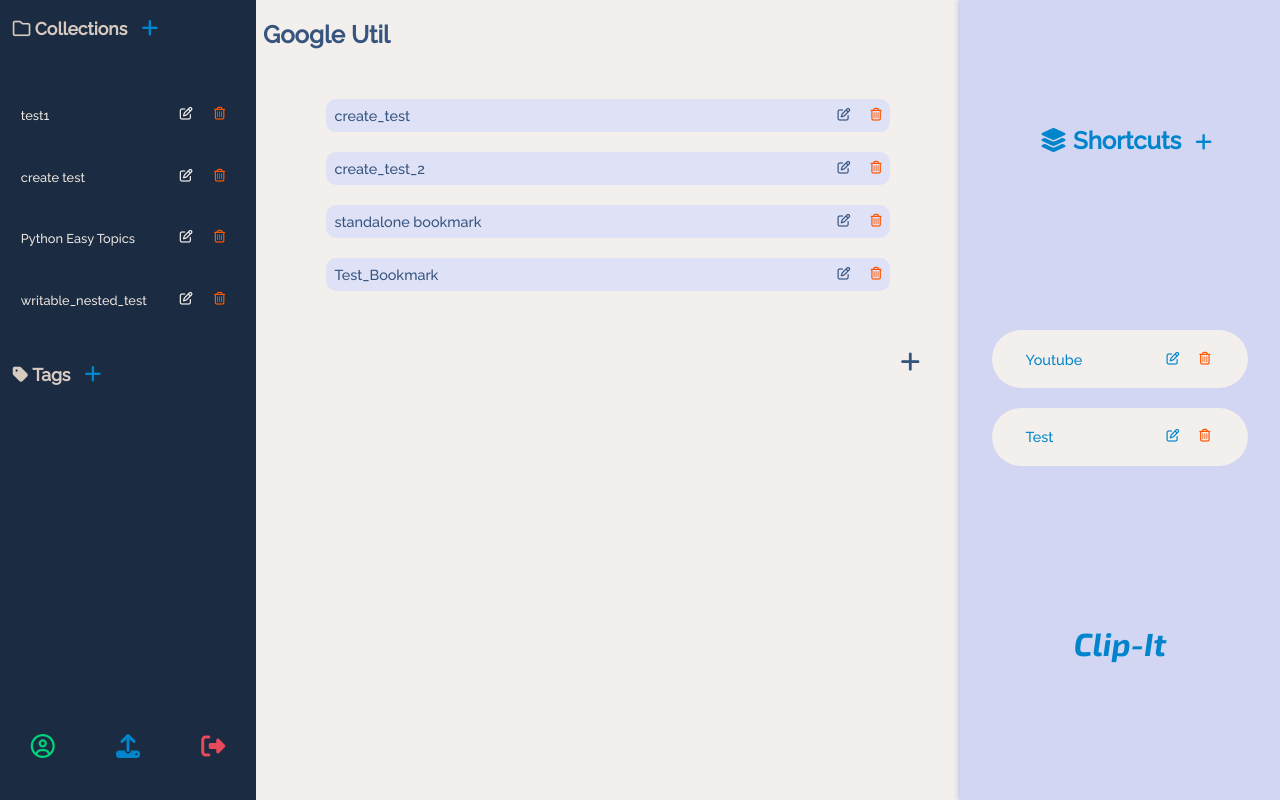
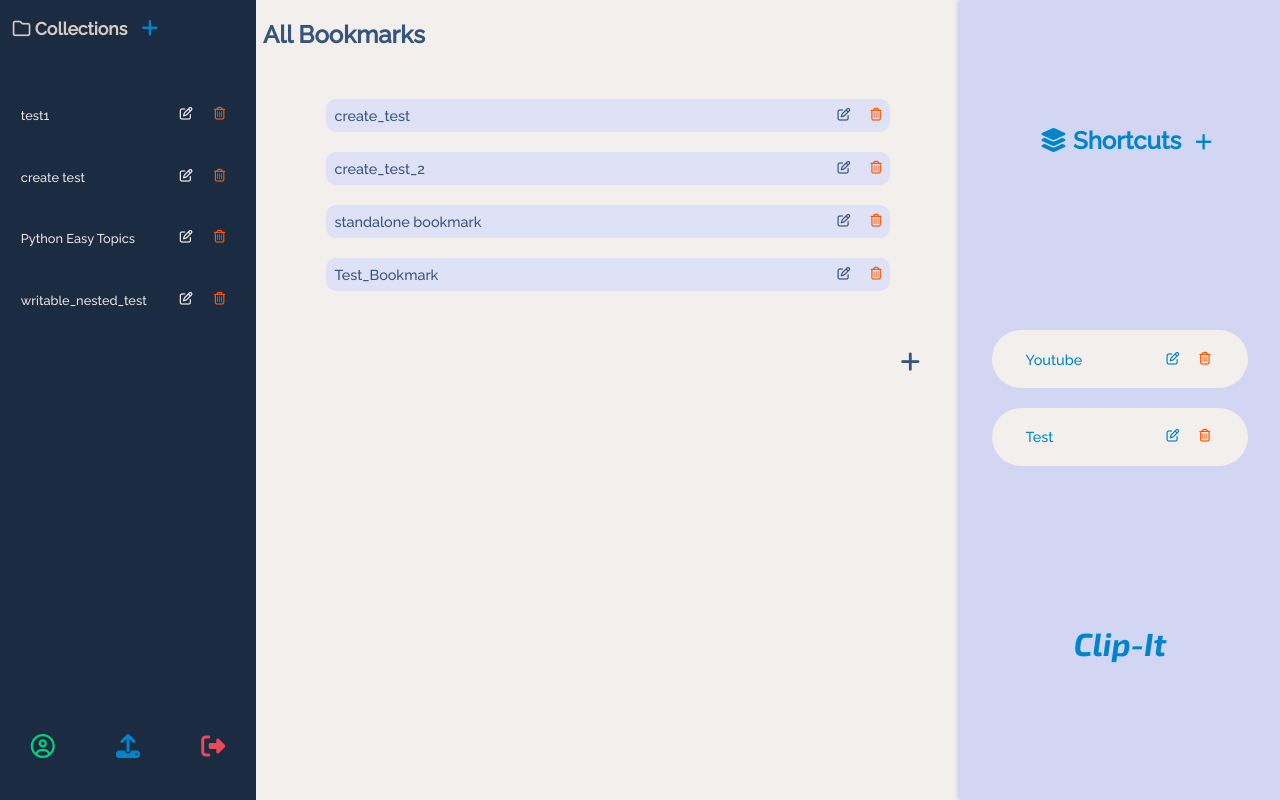
Before and after one commit to varunkmr19/clip-it, a Django app: page / in a window 1280 px wide. Run offline with Django 3.2, Linux system fonts and the light colour scheme; a user stored in the database is signed in; data comes from the database, SQL or seed files in the repository; some libraries are stand-ins or nearby versions.

Commit message:
Core: Bug Fixes

```diff
--- a/core/templates/core/index.html
+++ b/core/templates/core/index.html
@@ -56,25 +56,6 @@
 
             <!-- Tags: Section for Bookmark Tags -->
             <section class="tags_container sidebar_item">
-
-                <div class="tags_header_container tags_item">
-
-
-                    <h3 class="tags_heading"><i class="fas fa-tag tag_icon"></i>
-                        Tags</h3>
-                    <i class="fas fa-plus add_tags add" onclick=" location.href='#'"></i>
-
-                </div>
-
-                <div class=" tags_content_container tags_item">
-                    <!--
-                    <div class="tags_content_item">
-                        <a href="#">#</a>
-                        <i class="far fa-edit edit_tag_01 edit_tag edit"></i>
-                        <i class="far fa-trash-alt delete_tag_01 delete_tag delete"></i>
-                    </div>
-                    -->
-                </div>
             </section>
 
             <!-- Menu: Sections for Profile + Upload + Sign Out -->
@@ -104,10 +85,10 @@
         <main class="url_container">
 
             <section class="url_header_container url_item">
-                {% if collection.name %}
-                <h1>{{ collection.name }}</h1>
+                {% if collection_name %}
+                <h1>{{ collection_name }}</h1>
                 {% else %}
-                <h1>Google Util</h1>
+                <h1>All Bookmarks</h1>
                 {% endif %}
 
             </section>
@@ -116,7 +97,7 @@
                 {% for bookmark in bookmarks %}
                 <div class="url_01 url_content_item">
 
-                    <a href="{{ bookmark.url }}">{{ bookmark.title }}</a>
+                    <a href="{{ bookmark.url }}" target="_blank">{{ bookmark.title }}</a>
                     <div class="url_content_item_editable">
                         <i class="far fa-edit edit_url_01 edit_url edit"
                             onclick="location.href='{% url 'edit_bookmark' bookmark_id=bookmark.id %}'"></i>
--- a/core/views.py
+++ b/core/views.py
@@ -91,7 +91,7 @@ def create_collection_view(request):
         user = request.user
         collection = Collection.objects.create(name=name, owner=user)
         collection.save()
-        return HttpResponseRedirect(request.META.get('HTTP_REFERER', '/'))
+        return redirect('index')
     return render(request, 'core/create_collection.html')
 
 
@@ -168,7 +168,8 @@ def load_bookmarks(request, collection_id):
             'bookmarks': bookmarks,
             'collection_name': collection_name,
             'collections': collections,
-            'shortcuts': shortcuts
+            'shortcuts': shortcuts,
+            'collection_name': collection_name
         }
         return render(request, 'core/index.html', context)
     except Collection.DoesNotExist:
```
